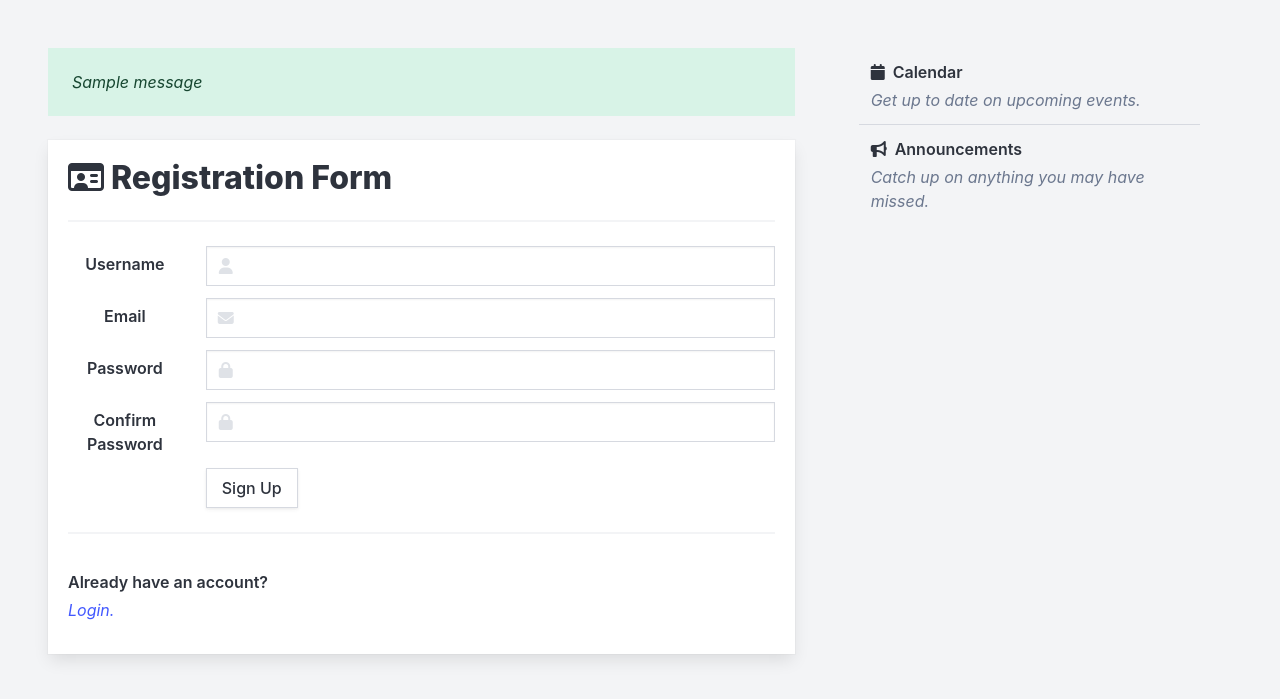
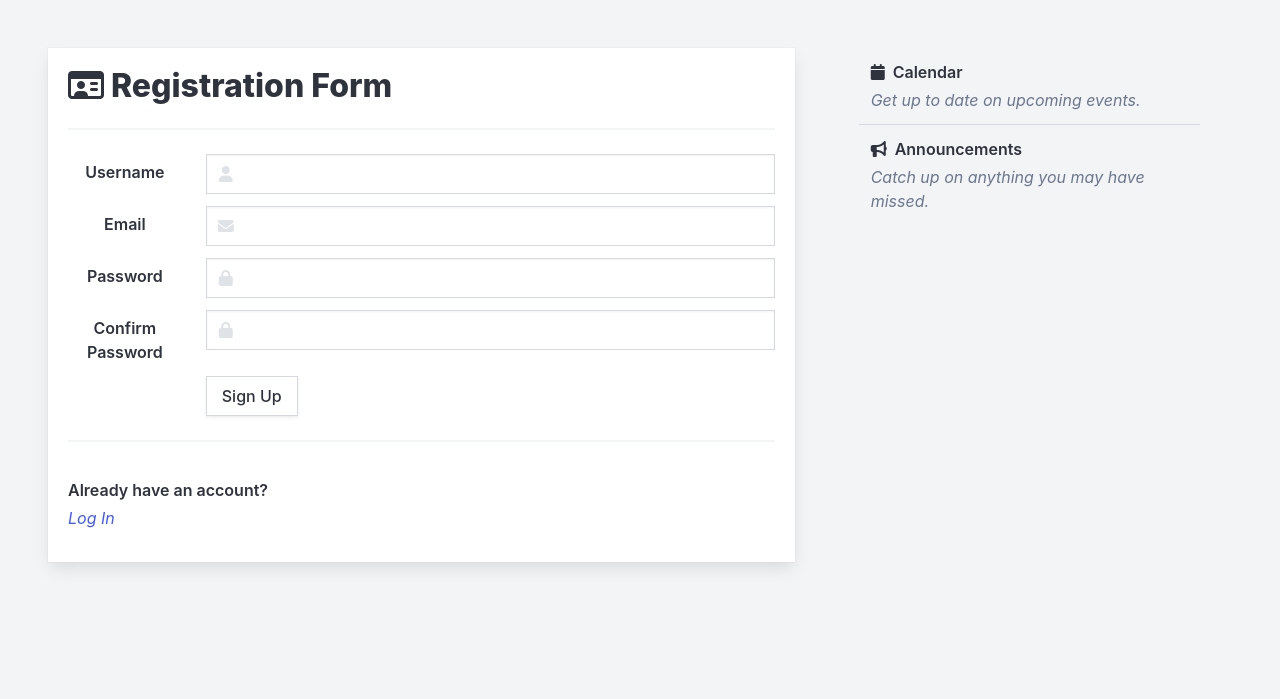
Before and after one commit to sal-siddiqui/flask-blog, a Flask app: page /auth/register in a window 1280 px wide. Shown: the part 52-751 px from the top of the page. Run offline with Flask 3, Linux system fonts and the light colour scheme; one stand-in notice (Sample message) is shown; some libraries are stand-ins or nearby versions.

Commit message:
episode-3

```diff
--- a/app/routes/authentication/web_routes.py
+++ b/app/routes/authentication/web_routes.py
@@ -1,7 +1,8 @@
 from flask import Blueprint, render_template, request, flash, redirect, url_for
+from markupsafe import Markup
 from app.utils.forms import RegistrationForm, LoginForm
 
-# initialize blueprint
+
 bp_authentication_web = Blueprint(
     name="authentication_web",
     import_name=__name__,
@@ -13,10 +14,10 @@ bp_authentication_web = Blueprint(
 @bp_authentication_web.route("/register", methods=["GET", "POST"])
 def register():
     form = RegistrationForm()
-    # Handle GET request
+    # -- Handle GET request
     if request.method == "GET":
         return render_template("registration-form.html", form=form, title="Registration", zip=zip)
-    # Handle POST request
+    # -- Handle POST request
     if form.validate_on_submit():
         flash(f"Account created successfully for {form.username.data}.", category="success")
         return redirect(url_for("default_web.home"))
@@ -28,12 +29,12 @@ def register():
 @bp_authentication_web.route("/login", methods=["GET", "POST"])
 def login():
     form = LoginForm()
-    # Handle GET request
+    # -- Handle GET request
     if request.method == "GET":
         return render_template("login-form.html", form=form, title="Login", zip=zip)
-    # Handle POST request
+    # -- Handle POST request
     if form.validate_on_submit():
-        flash(f"Logged in as {form.email.data}.", category="success")
+        flash(Markup(f"Logged in as <strong>{form.email.data}</strong>."), category="success")
         return redirect(url_for("default_web.home"))
     else:
         flash("Error logging in. Please check the fields and try again.", category="danger")
--- a/app/static/scripts/custom.js
+++ b/app/static/scripts/custom.js
@@ -1,3 +1,4 @@
+// Burger Menu
 document.addEventListener("DOMContentLoaded", () => {
   const burger = document.querySelector(".navbar-burger");
   const menu = document.getElementById(burger.dataset.target);
@@ -7,3 +8,21 @@ document.addEventListener("DOMContentLoaded", () => {
     menu.classList.toggle("is-active");
   });
 });
+
+// Flash Message
+document.addEventListener("DOMContentLoaded", function () {
+  const flashMessages = document.querySelectorAll(".flash-message");
+
+  flashMessages.forEach((msg) => {
+    // After 3 seconds (3000ms), start fading
+    setTimeout(() => {
+      msg.style.transition = "opacity 0.8s ease-out";
+      msg.style.opacity = "0";
+
+      // Then after fade, remove it from the DOM
+      setTimeout(() => {
+        msg.remove();
+      }, 800); // match the transition time
+    }, 3000);
+  });
+});
--- a/app/templates/authentication/registration-form.html
+++ b/app/templates/authentication/registration-form.html
@@ -11,17 +11,21 @@
 
 {% block content %}
     <div class="box is-radiusless">
+
         <form action=""
               method="post"
               autocomplete="off"
               novalidate>
             {{ form.hidden_tag() }}
+
+            <!-- TITLE -->
             <p class="title">
                 <i class="fa-regular fa-id-card"></i>
                 Registration Form
             </p>
             <hr />
 
+            <!-- FIELDS -->
             {% for label, field, icon in zip(input_labels, input_fields, input_icons) %}
                 <div class="field is-horizontal">
                     <div class="field-label is-normal">
@@ -59,7 +63,6 @@
                 </div>
             {% endfor %}
 
-            <!-- submit button -->
             <div class="field is-horizontal">
                 <div class="field-label">
                     <!-- Left empty for spacing -->
@@ -75,6 +78,8 @@
         </form>
 
         <hr />
+
+        <!-- EXTRAS -->
         <div class="list">
             <div class="list-item px-0">
                 <div class="list-item-content">
@@ -83,7 +88,7 @@
                     </div>
                     <div class="list-item-description mt-1 is-italic">
                         <a href='{{ url_for("authentication_web.login") }}'
-                           class="has-text-link">Login.</a>
+                           class="has-text-link">Log In</a>
                     </div>
                 </div>
             </div>
--- a/app/templates/default/home.html
+++ b/app/templates/default/home.html
@@ -3,12 +3,17 @@
     {% for post in posts %}
         <div class="card is-radiusless">
             <div class="card-content">
+                <!-- TITLE -->
                 <p class="title is-spaced">
                     <a href="#" class="has-text-inherit">{{ post.title }}</a>
                 </p>
+
+                <!-- AUTHOR & DATE POSTED -->
                 <p class="subtitle is-6">
                     <a href="#" class="has-text-inherit">{{ post.author }}</a> • {{ post.date_posted }}
                 </p>
+
+                <!-- CONTENT -->
                 <p>
                     <a href="#" class="has-text-inherit">{{ post.content }}</a>
                 </p>
--- a/app/templates/layout/_flash-messages.html
+++ b/app/templates/layout/_flash-messages.html
@@ -1,8 +1,8 @@
 {% with messages = get_flashed_messages(with_categories=true) %}
 
     {% for category, message in messages %}
-        <div class="notification is-{{ category }} is-light is-radiusless is-italic">
-            {{ message }}
+        <div class="notification is-{{ category }} is-light is-radiusless is-italic flash-message">
+            {{ message|safe }}
         </div>
     {% endfor %}
 
```
Also changed, not shown: app/templates/authentication/login-form.html (+7 -1 lines), app/templates/layout/base.html (+5 -2 lines).
